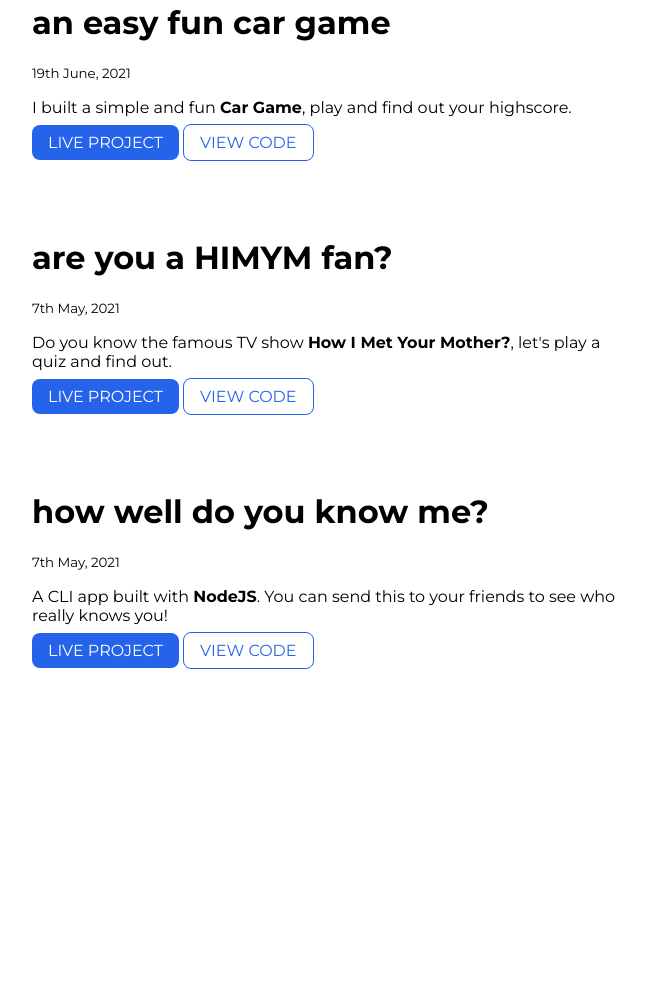
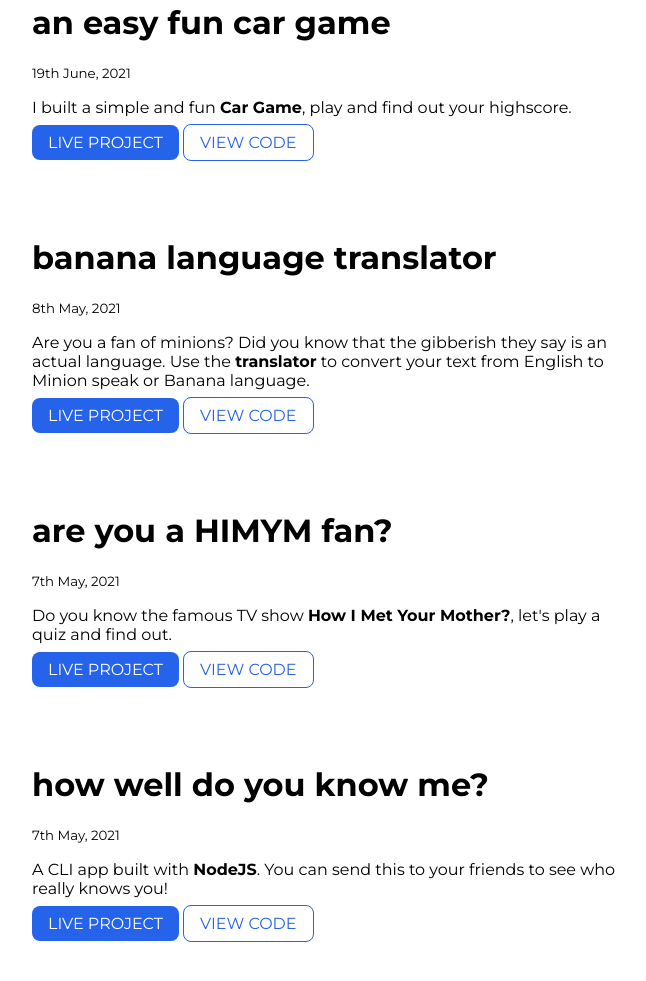
Before and after one commit to hardikarora2311/component-library, a plain HTML site: page projects.html in a window 1280 px wide. Shown: the part 880-1861 px from the top of the page, without its empty margins (328-974 px from the left). Before the commit the page ends 1588 px from the top, so only its background shows below. Drawn offline with Linux system fonts and the light colour scheme.

Commit message:
project added

```diff
--- a/projects.html
+++ b/projects.html
@@ -57,6 +57,18 @@
 
         </li>
 
+        <li class="list-items-sequence">
+            <div class= "container container-center">
+                <h1>banana language translator</h1>
+                <small>8th May, 2021</small>
+                <p>Are you a fan of minions? Did you know that the gibberish they say is an actual language. Use the <strong>translator</strong> to convert your text from English to Minion speak or Banana language.</p>
+                <a class="link primary-link" target="_blank" href="https://talk-bananna.netlify.app/">LIVE PROJECT</a>
+                <a class="link secondary-link"  target="_blank" href="https://github.com/hardikarora2311/banana-speaks">VIEW CODE</a>
+
+            </div>
+
+        </li>
+
 
 
 
```
